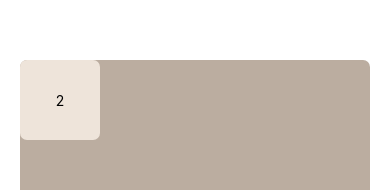
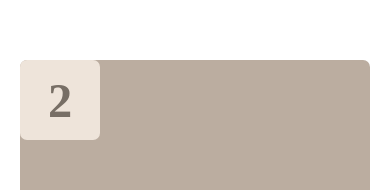
Before and after one commit to AgeReapor/1024-plus-plus, a React Native app: screen / in a window 390 px wide. Shown: the part 154-344 px from the top of the page. Built offline with nearby package versions, Linux system fonts and the light colour scheme.

Commit message:
tile text colors

```diff
--- a/components/Tile.jsx
+++ b/components/Tile.jsx
@@ -1,12 +1,14 @@
 import { StyleSheet } from "react-native";
 import Animated, {
+	interpolate,
 	interpolateColor,
 	useAnimatedStyle,
 	withTiming,
+	withSpring,
 } from "react-native-reanimated";
 
 export default function Tile(props) {
-	const animStyles = useAnimatedStyle(() => {
+	const tileAnimStyles = useAnimatedStyle(() => {
 		return {
 			backgroundColor: withTiming(
 				interpolateColor(
@@ -14,9 +16,6 @@ export default function Tile(props) {
 					[2, 4, 8, 16, 32, 64, 128, 256, 512, 1024, 2048],
 					tileColors
 				)
-			),
-			color: withTiming(
-				interpolateColor(props.val, [2, 4, 8, 2048], textColors)
 			),
 			transform: [
 				{ translateX: withTiming(props.x) },
@@ -27,9 +26,18 @@ export default function Tile(props) {
 		};
 	});
 
+	const textAnimStyles = useAnimatedStyle(() => {
+		return {
+			color: withTiming(interpolateColor(props.val, [4, 8], textColors)),
+			fontSize: interpolate(props.val, [16, 256, 1024, 2048], fontSizes),
+		};
+	});
+
 	return (
-		<Animated.View style={[sheet.tile, animStyles]}>
-			<Animated.Text>{props.val}</Animated.Text>
+		<Animated.View style={[sheet.tile, tileAnimStyles]}>
+			<Animated.Text style={[sheet.text, textAnimStyles]}>
+				{props.val}
+			</Animated.Text>
 		</Animated.View>
 	);
 }
@@ -42,11 +50,13 @@ const sheet = StyleSheet.create({
 		justifyContent: "center",
 		alignItems: "center",
 
-		fontWeight: "bold",
-
 		// Anchor center of the tile
 		// marginLeft: -SIDE / 2,
 		// marginTop: -SIDE / 2,
+	},
+	text: {
+		fontFamily: "notoserif",
+		fontWeight: "700",
 	},
 });
 
@@ -66,7 +76,9 @@ const tileColors = [
 
 const textColors = [
 	"#776e65", // 2 onwards
-	"#776e65",
+	// "#776e65",
 	"#f8f3ee", // 8 onwards
-	"#f8f3ee",
+	// "#f8f3ee",
 ];
+
+const fontSizes = [48, 40, 34, 34];
```
